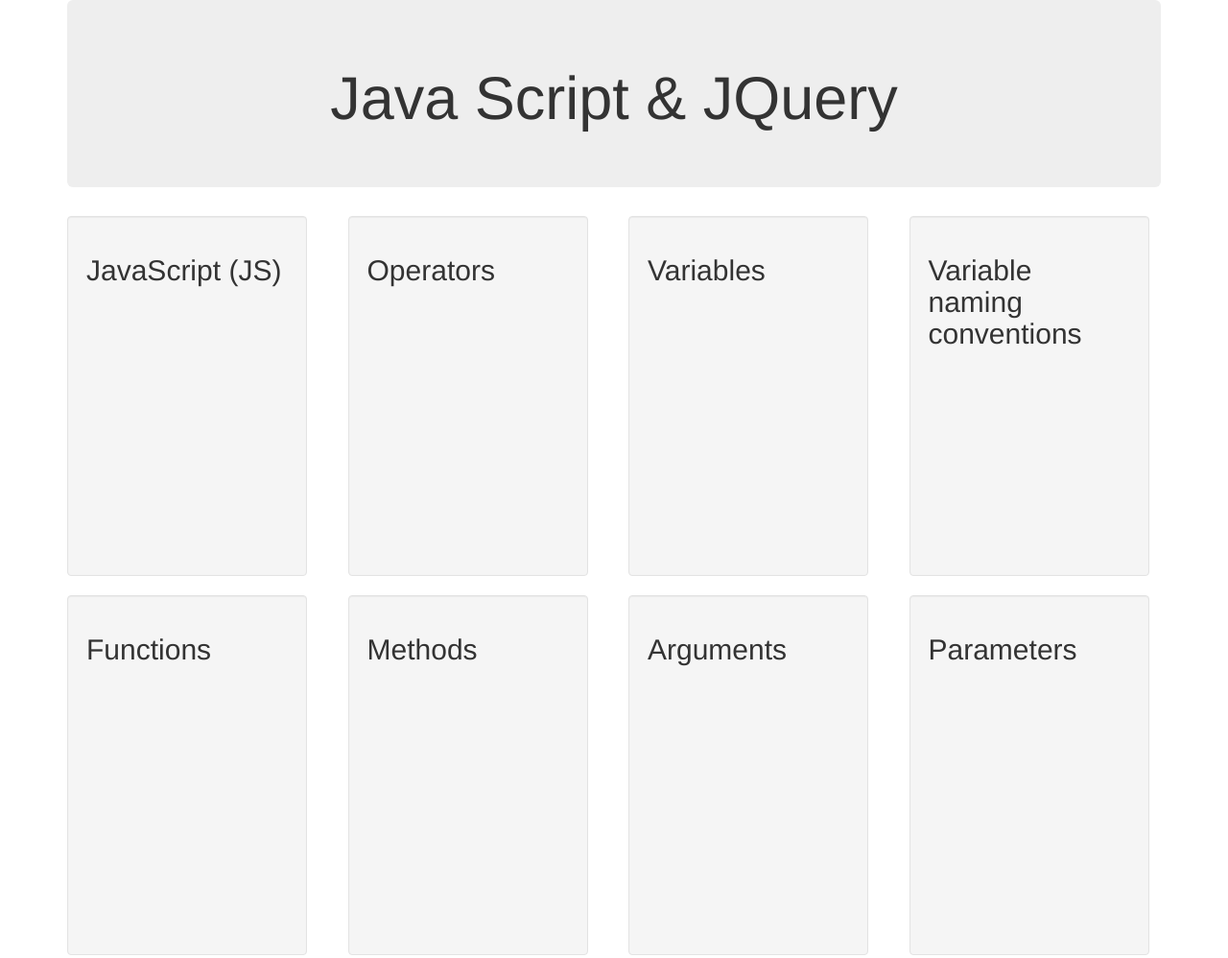
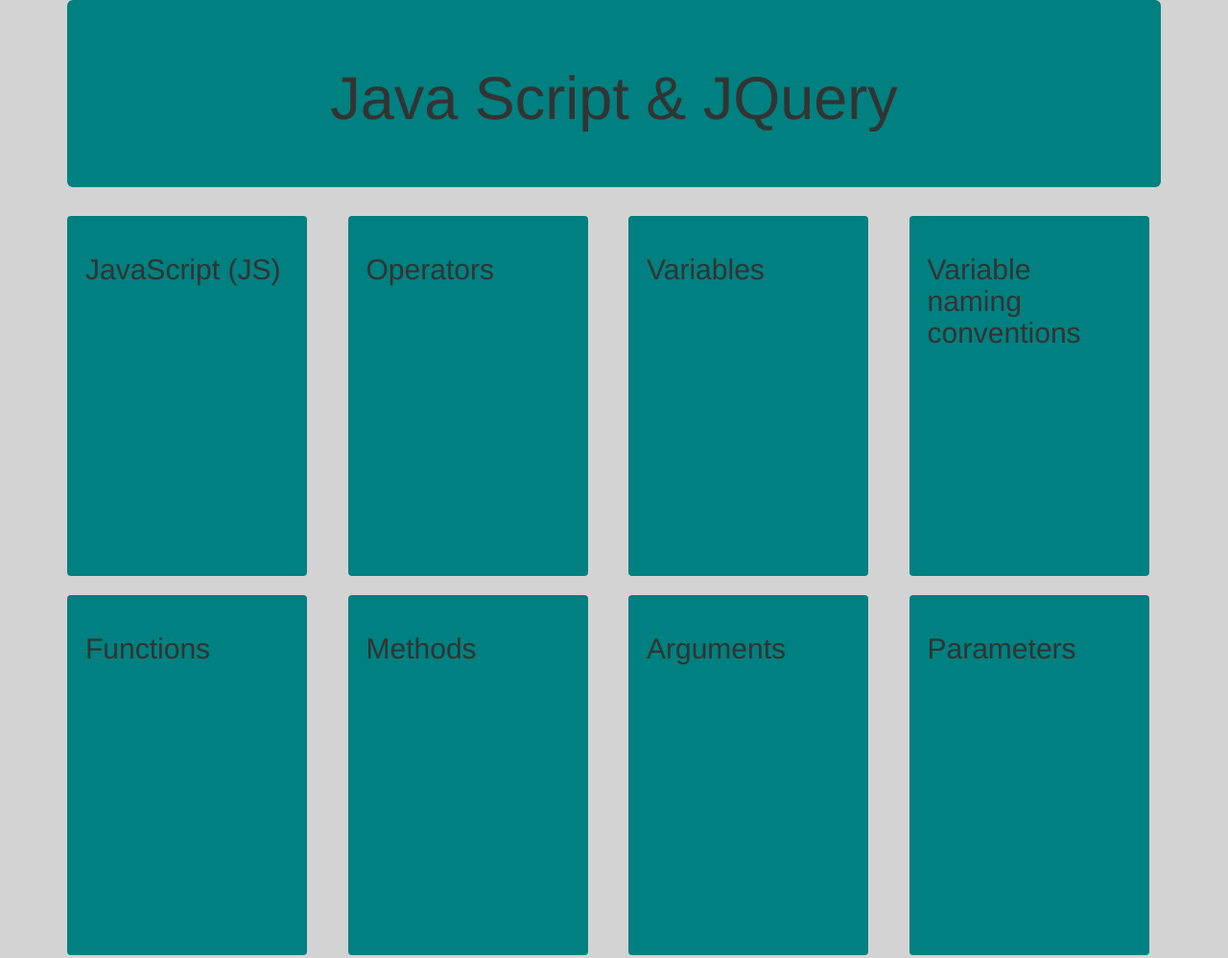
Before and after one commit to anduinmooney/flashcards, a plain HTML site: page index.html in a window 1280 px wide. Shown: the top 998 px of the page at 96% size. Drawn offline with Linux system fonts and the light colour scheme.

Commit message:
Decorate page.

```diff
--- a/css/styles.css
+++ b/css/styles.css
@@ -3,6 +3,9 @@
   min-height: 375px;
   max-width: 250px;
   max-height: 375px;
+  background-color: teal;
+  border: black;
+
 }
 
 .jumbotron h1 {
@@ -11,4 +14,13 @@
 
 p {
   display: none;
+  font-size: 16px;
 }
+
+body {
+  background-color: lightgray;
+}
+
+.jumbotron {
+  background-color: teal;
+}
--- a/index.html
+++ b/index.html
@@ -93,7 +93,7 @@
         <div class="flashcard11">
           <div class="well">
             <h2>Chaining methods</h2>
-            <p>Method chaining, also known as named parameter idiom, is a common syntax for invoking multiple method calls in object-oriented programming languages. Each method returns an object, allowing the calls to be chained together in a single statement without requiring variables to store the intermediate results.</p>
+            <p>Chaining Methods is a common syntax for invoking multiple method calls in object-oriented programming languages. Each method returns an object, allowing the calls to be chained together in a single statement without requiring variables to store the intermediate results.</p>
           </div>
         </div>
       </div>
```
